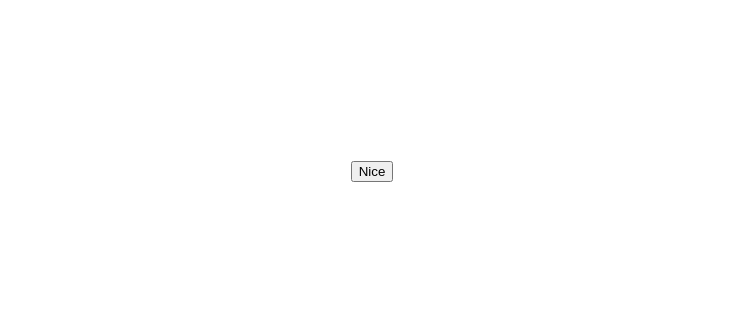
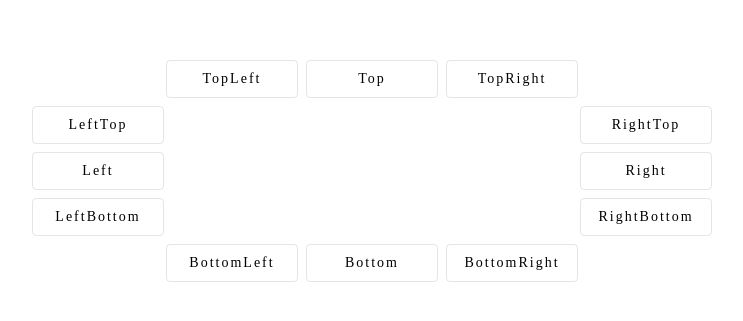
Before and after one commit to lirongtong/miitvip-tooltip, a Vue app: page / in a window 1280 px wide. Shown: the part 229-550 px from the top of the page, without its empty margins (268-1011 px from the left). Built offline with nearby package versions, Linux system fonts and the light colour scheme.

Commit message:
文本提示基础结构
示例页面

```diff
--- a/example/app.vue
+++ b/example/app.vue
@@ -1,8 +1,51 @@
 <template>
     <div class="mi-tooltips">
-        <mi-tooltip title="文本提示">
-            <button>Nice</button>
-        </mi-tooltip>
+        <div class="top">
+            <mi-tooltip title="文本提示">
+                <a class="btn">TopLeft</a>
+            </mi-tooltip>
+            <mi-tooltip title="文本提示">
+                <a class="btn">Top</a>
+            </mi-tooltip>
+            <mi-tooltip title="文本提示">
+                <a class="btn">TopRight</a>
+            </mi-tooltip>
+        </div>
+        <div class="middle">
+            <div class="left">
+                <mi-tooltip title="文本提示">
+                    <a class="btn">LeftTop</a>
+                </mi-tooltip>
+                <mi-tooltip title="文本提示">
+                    <a class="btn">Left</a>
+                </mi-tooltip>
+                <mi-tooltip title="文本提示">
+                    <a class="btn">LeftBottom</a>
+                </mi-tooltip>
+            </div>
+            <div class="right">
+                <mi-tooltip title="文本提示">
+                    <a class="btn">RightTop</a>
+                </mi-tooltip>
+                <mi-tooltip title="文本提示">
+                    <a class="btn">Right</a>
+                </mi-tooltip>
+                <mi-tooltip title="文本提示">
+                    <a class="btn">RightBottom</a>
+                </mi-tooltip>
+            </div>
+        </div>
+        <div class="bottom">
+            <mi-tooltip title="文本提示">
+                <a class="btn">BottomLeft</a>
+            </mi-tooltip>
+            <mi-tooltip title="文本提示">
+                <a class="btn">Bottom</a>
+            </mi-tooltip>
+            <mi-tooltip title="文本提示">
+                <a class="btn">BottomRight</a>
+            </mi-tooltip>
+        </div>
     </div>
 </template>
 
--- a/example/index.less
+++ b/example/index.less
@@ -11,3 +11,53 @@ body {
     justify-content: center;
     flex-direction: column;
 }
+
+.mi-tooltips {
+    display: flex;
+    align-items: flex-start;
+    justify-content: flex-start;
+    flex-direction: column;
+}
+
+.btn {
+    width: 130px;
+    height: 36px;
+    letter-spacing: 2px;
+    display: flex;
+    align-items: center;
+    justify-content: center;
+    font-size: 14px;
+    border: 1px solid fade(#000, 10%);
+    border-radius: 4px;
+    cursor: pointer;
+    margin-right: 8px;
+
+    &:last-child {
+        margin-right: 0;
+    }
+}
+
+.top, .bottom {
+    display: flex;
+    align-items: center;
+    justify-content: center;
+    width: 680px;
+}
+
+.middle {
+    display: flex;
+    align-items: center;
+    justify-content: space-between;
+    width: 680px;
+    margin-top: 8px;
+    margin-bottom: 8px;
+
+    .btn {
+        margin-bottom: 8px;
+        margin-right: 0;
+
+        &:last-child {
+            margin-bottom: 0;
+        }
+    }
+}
--- a/src/tooltip/style/index.less
+++ b/src/tooltip/style/index.less
@@ -22,25 +22,52 @@
 
     &-arrow {
         position: absolute;
-        width: 16px;
-        height: 16px;
+        width: 12px;
+        height: 12px;
         display: block;
         background: transparent;
         overflow: hidden;
         pointer-events: none;
+
+        &::before {
+            position: absolute;
+            top: 0;
+            right: 0;
+            bottom: 0;
+            left: 0;
+            display: block;
+            width: 11px;
+            height: 11px;
+            margin: auto;
+            background-color: fade(#000, 75%);
+            content: '';
+            pointer-events: auto;
+            transform: translateY(-9px) rotate(45deg);
+        }
     }
 
     &-inner {
         min-width: 30px;
-        min-height: 30px;
+        padding: 6px 12px;
         text-align: left;
         letter-spacing: 2px;
         color: #fff;
         text-decoration: none;
         border: 1px solid #f6ca9d;
+        border-bottom: none;
         line-height: 22px;
-        background: rgba(0, 0, 0, .75);
+        word-wrap: break-word;
+        background: fade(#000, 75%);
         border-radius: 4px;
-        box-shadow: 0 0 8px rgba(0, 0, 0, .15);
+    }
+
+    &-top &-arrow {
+        left: 50%;
+        transform: translateX(-50%);
+        bottom: -12px;
+
+        &::before {
+            box-shadow:  0 0 7px fade(#f6ca9d, 7%);
+        }
     }
 }
--- a/src/tooltip/tooltip.tsx
+++ b/src/tooltip/tooltip.tsx
@@ -86,16 +86,18 @@ export default defineComponent({
             this.clearDelayTimer()
             this.show = popupVisible
             if (event) {
-                const target = event.target
-                const width = target.offsetWidth
-                const offsetX = event.offsetX
-                const offsetY = event.offsetY
-                const halfWidth = Math.round(width / 2 * 100) / 100
-                this.position = {
-                    x: event.pageX - offsetX,
-                    y: event.pageY - offsetY
-                }
-                console.log(this.position)
+                this.$nextTick(() => {
+                    const elem = this.$refs[`${this.prefixCls}-content`]
+                    const width = elem.offsetWidth
+                    const height = elem.offsetHeight
+                    const target = event.target
+                    const halfWidth = Math.round(target.offsetWidth / 2 * 100) / 100
+                    const offsetX = event.offsetX
+                    const offsetY = event.offsetY
+                    let x = event.pageX + (halfWidth - offsetX) - (Math.round(width / 2 * 100) / 100)
+                    let y = event.pageY - offsetY - height - 16
+                    this.position = {x, y}
+                })
             }
         },
         delayPopupVisible(visible: boolean, time: number, event: any) {
@@ -151,11 +153,13 @@ export default defineComponent({
                 <Teleport to={this._container} ref={this.saveContainer}>
                     <div class={this.prefixCls} ref={this.prefixCls}>
                         <Transition key="tooltip" name="mi-fade" appear>
-                            { withDirectives((
+                            { () => withDirectives((
                                 <div class={`${this.prefixCls}-${this.placement}`} style={this._component ? style : null}>
-                                    <div class={`${this.prefixCls}-content`}>
+                                    <div class={`${this.prefixCls}-content`} ref={`${this.prefixCls}-content`}>
                                         <div class={`${this.prefixCls}-arrow`}></div>
-                                        <div class={`${this.prefixCls}-inner`} role="tooltip"></div>
+                                        <div class={`${this.prefixCls}-inner`} role="tooltip">
+                                            <span>文本提示</span>
+                                        </div>
                                     </div>
                                 </div>
                             ) as VNode, [[vShow, this.show]]) }
--- a/src/utils/tools.ts
+++ b/src/utils/tools.ts
@@ -65,11 +65,11 @@ class MiTools {
         const res = []
         children.forEach(child => {
             if (Array.isArray(child)) {
-                    res.push(...child)
+                res.push(...child)
             } else if (child.type === Fragment) {
-                    res.push(...child.children)
+                res.push(...child.children)
             } else {
-                    res.push(child)
+                res.push(child)
             }
         })
         return res.filter(c => !this.isEmptyElement(c))
```
